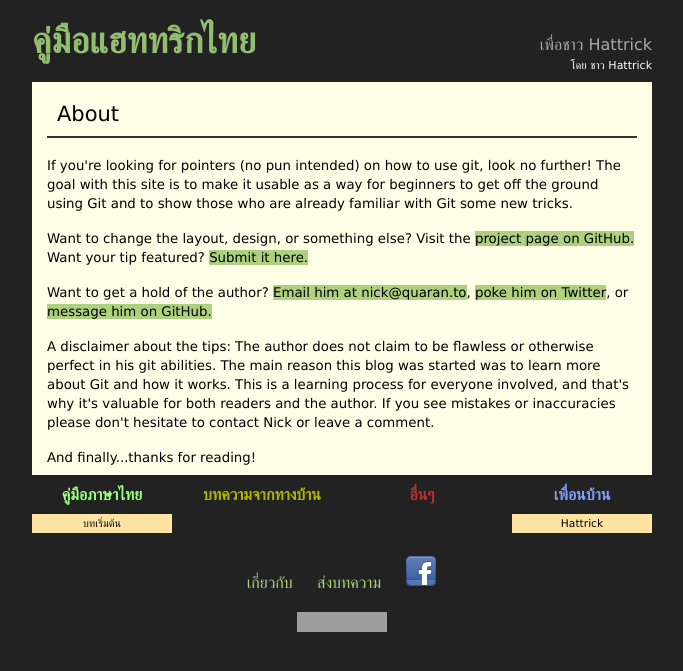
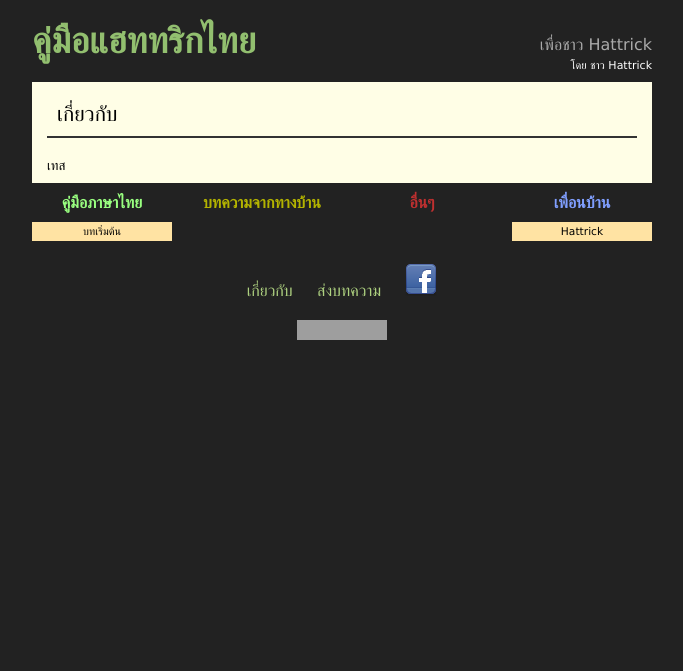
Before and after one commit to hattrickthai/hattrickthai.github.com, a Jekyll site: the page built from about.html, in a window 1280 px wide. Shown: the top 671 px of the page, without its empty margins (298-981 px from the left). Built offline with Jekyll 4.4.1, drawn with Linux system fonts in a browser that asks for light colours; grey boxes are pictures that could not be loaded.

Commit message:
+ Fixed facebook icon link + Changed about.html + Changed submit.html

```diff
--- a/_layouts/default.html
+++ b/_layouts/default.html
@@ -47,7 +47,7 @@
       <div class="footer_links">
         <a href="/about.html">เกี่ยวกับ</a>
         <a href="/submit.html">ส่งบทความ</a>
-        <a href="https://www.facebook.com/groups/312023898855716/"><img src="images/facebook_icon.png"/></a>
+        <a href="https://www.facebook.com/groups/312023898855716/"><img src="/images/facebook_icon.png"/></a>
       </div>
       <div>
         <a rel="license" href="http://creativecommons.org/licenses/by-sa/3.0/us/"><img alt="Creative Commons License" style="border-width:0" src="http://i.creativecommons.org/l/by-sa/3.0/us/88x31.png" /></a>
--- a/about.html
+++ b/about.html
@@ -1,25 +1,10 @@
 ---
 layout: default
-title: about
+title: เกี่ยวกับพวกเรา
 ---
 <div class="grid_8 alpha omega content">
-  <h2>About</h2>
+  <h2>เกี่ยวกับ</h2>
   <p>
-    If you're looking for pointers (no pun intended) on how to use git, look no further!
-    The goal with this site is to make it usable as a way for beginners to get off the
-    ground using Git and to show those who are already familiar with Git some new tricks.
+    เทส
   </p>
-  <p>
-    Want to change the layout, design, or something else? Visit the <a href="http://github.com/qrush/gitready">project page on GitHub.</a>
-    Want your tip featured? <a href="/submit.html">Submit it here.</a>
-  </p>
-  <p>
-    Want to get a hold of the author? <a href="mailto:nick@quaran.to">Email him at nick@quaran.to</a>, <a href="http://twitter.com/qrush">poke him on Twitter</a>, or <a href="http://github.com/qrush">message him on GitHub.</a>
-  </p>
-	<p>
-		A disclaimer about the tips: The author does not claim to be flawless or otherwise perfect in his git abilities. The main reason this blog was started was to learn more about Git and how it works. This is a learning process for everyone involved, and that's why it's valuable for both readers and the author. If you see mistakes or inaccuracies please don't hesitate to contact Nick or leave a comment.
-	</p>
-	<p>
-		And finally...thanks for reading!
-	</p>
 </div>
--- a/submit.html
+++ b/submit.html
@@ -1,8 +1,8 @@
 ---
 layout: default
-title: submit a tip!
+title: ส่งบทความ !
 ---
 <div class="grid_8 alpha omega white">
-  <h2>submit a tip!</h2>
-  <iframe src="http://spreadsheets.google.com/embeddedform?key=pNxLaOX4yIJnLpmHYEDxXXQ" width="590" height="616" frameborder="0" marginheight="0" marginwidth="0">Loading...</iframe>
+  <h2>ส่งบทความ !</h2>
+  <p>คุณสามารถส่งทริกของคุณมาได้ที่ <a href="mailto:thaihattrick@gmail.com?Subject=ส่งบทความ">thaihattrick@gmail.com</a></p>
 </div>
```
